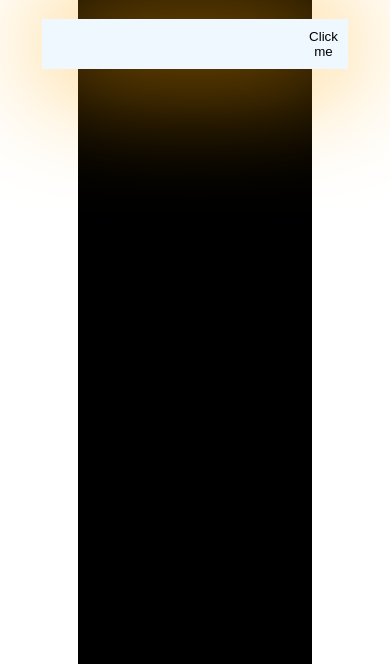
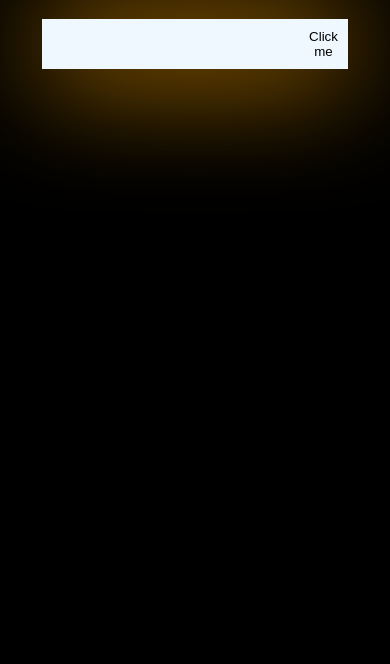
Before and after one commit to pratikdholakiya0/ToDoList, a plain HTML site: page index.html in a window 390 px wide. Shown: the part 180-844 px from the top of the page. Drawn offline with Linux system fonts and the light colour scheme.

Commit message:
Update index.html

```diff
--- a/index.html
+++ b/index.html
@@ -10,6 +10,7 @@
             margin: 0;
             box-sizing: border-box;
         }
+
         body{
             width: 100%;
             height: 100vh;
@@ -17,19 +18,36 @@
             display: flex;
             justify-content: center;
         }
+
+        ::-webkit-scrollbar {
+            width: 10px;
+        }
+        ::-webkit-scrollbar-thumb {
+            background: #ababab;
+            border-radius: 10px;
+        }
+
+        ::-webkit-scrollbar-button{
+            background: #000000;
+        }
+
+        ::-webkit-scrollbar-track{
+            background: #000000;
+        }
         .container{
             width: 60%;
             height: 100vh;
             background: #000;
             & .list-data{
                 width: 100%;
-                height:  auto;
+                height:  400px;
                 display: flex;
                 justify-content: center;
                 flex-direction: column;
                 align-items: center;
                 font-size: 25px;
                 gap: 20px;
+                overflow-y: scroll;
             }
         }
         .heading{
@@ -85,6 +103,12 @@
                 width: 100%;
             }
         }
+
+        @media (max-width: 1200px) {
+            .container{
+                width: 100%;
+            }
+        }
     </style>
 </head>
 <body>
@@ -98,7 +122,6 @@
         </div>
 
         <div class="list-data">
-
         </div>
     </div>
     <script>
```
